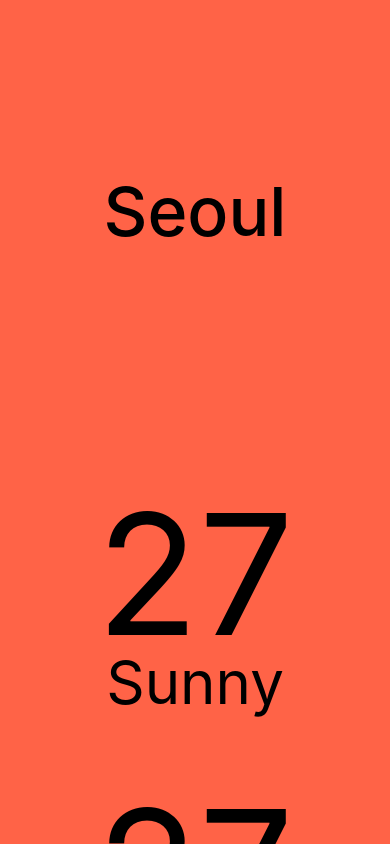
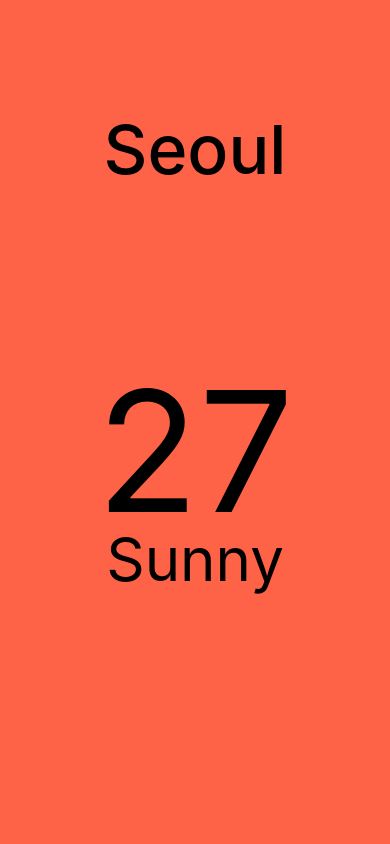
Before and after one commit to hun9357/weather_app, a React Native app: screen / in a window 390 px wide. Built offline with nearby package versions, Linux system fonts and the light colour scheme.

Commit message:
scroll item fit in to only one item

```diff
--- a/App.js
+++ b/App.js
@@ -1,6 +1,8 @@
 import { StatusBar } from "expo-status-bar";
 import React from "react"
-import {  View, StyleSheet, Text, ScrollView  } from 'react-native';
+import {  View, StyleSheet, Text, ScrollView, Dimensions  } from 'react-native';
+
+const {width} = Dimensions.get("window")
 
 export default function App() {
   return (
@@ -10,7 +12,7 @@ export default function App() {
           Seoul
         </Text>
       </View>
-      <ScrollView style = {styles.weather}>
+      <ScrollView horizontal contentContainerStyle = {styles.weather}>
         <View style = {styles.day}>
           <Text style={styles.temp}>27</Text>
           <Text style = {styles.desc}> Sunny </Text>
@@ -33,16 +35,15 @@ const styles = StyleSheet.create({
     flex:1, backgroundColor:'tomato'
   },
   city:{
-    flex:1, justifyContent: "center",alignItems:"center"
+    flex:1.2, justifyContent: "center",alignItems:"center"
   },
   cityName:{
     color:"black", fontSize: 68, fontWeight: "500"
   },
   weather:{
-    flex:3,
   },
   day:{
-    flex: 1,
+    width: width,
     alignItems:"center"
   },
   temp:{
```
